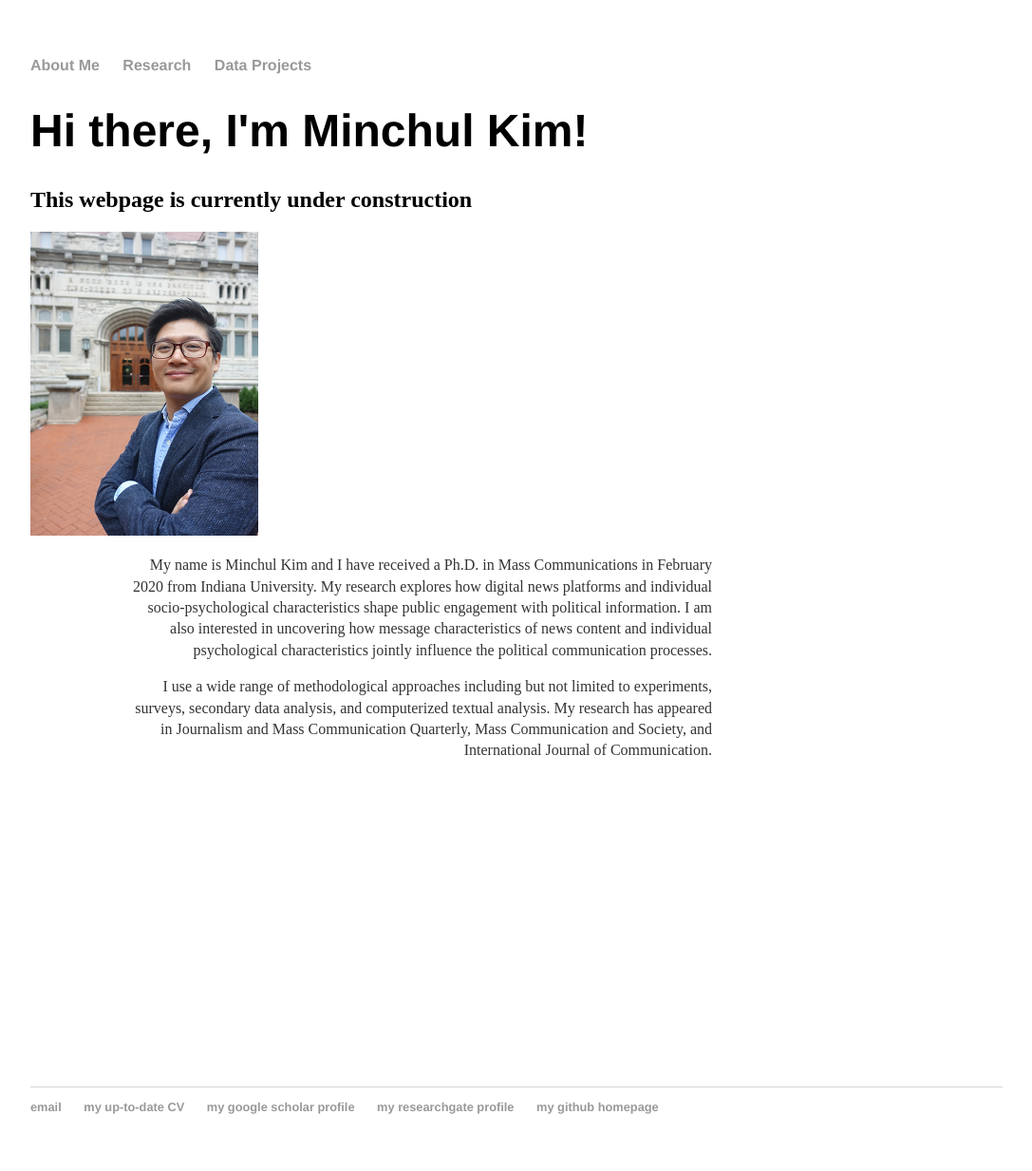
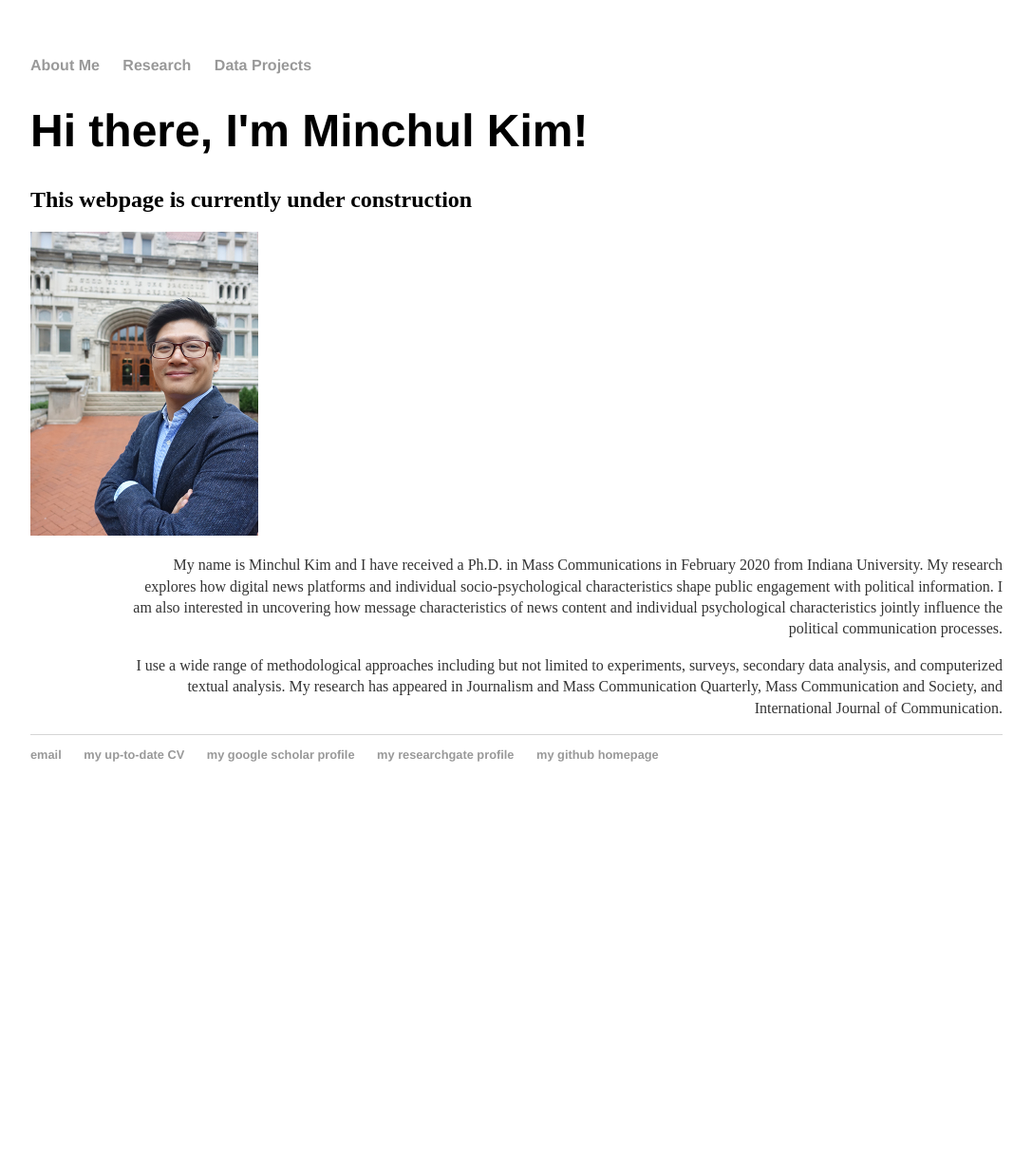
Before and after one commit to minchulkim-phd/minchulkim, a Jekyll site: the page built from index.html, in a window 1280 px wide. Shown: the whole page at 95% size, without its empty margins (96-1183 px from the left). Built offline with Jekyll 4.4.1, drawn with Linux system fonts in a browser that asks for light colours; after the commit the page ends 900 px from its top, so only the background shows below that.

Commit message:
Update index.html

```diff
--- a/index.html
+++ b/index.html
@@ -7,7 +7,6 @@ title: Minchul Kim(Ph.D.)'s Personal Webpage
 	<h2>This webpage is currently under construction</h2>
 
 	<div class="container">
-	<div class="slide-content">
 		<img src="/images/Portrait_Minchul Kim.jpg" width='240px;' height='320px;'float="left">
 		<div class="imgDes">
 			<p>My name is Minchul Kim and I have received a Ph.D. in Mass Communications in February 2020 from Indiana University. My research explores how digital news platforms and individual socio-psychological characteristics shape public engagement with political information. I am also interested in uncovering how message characteristics of news content and individual psychological characteristics jointly influence the political communication processes.</p>
```
